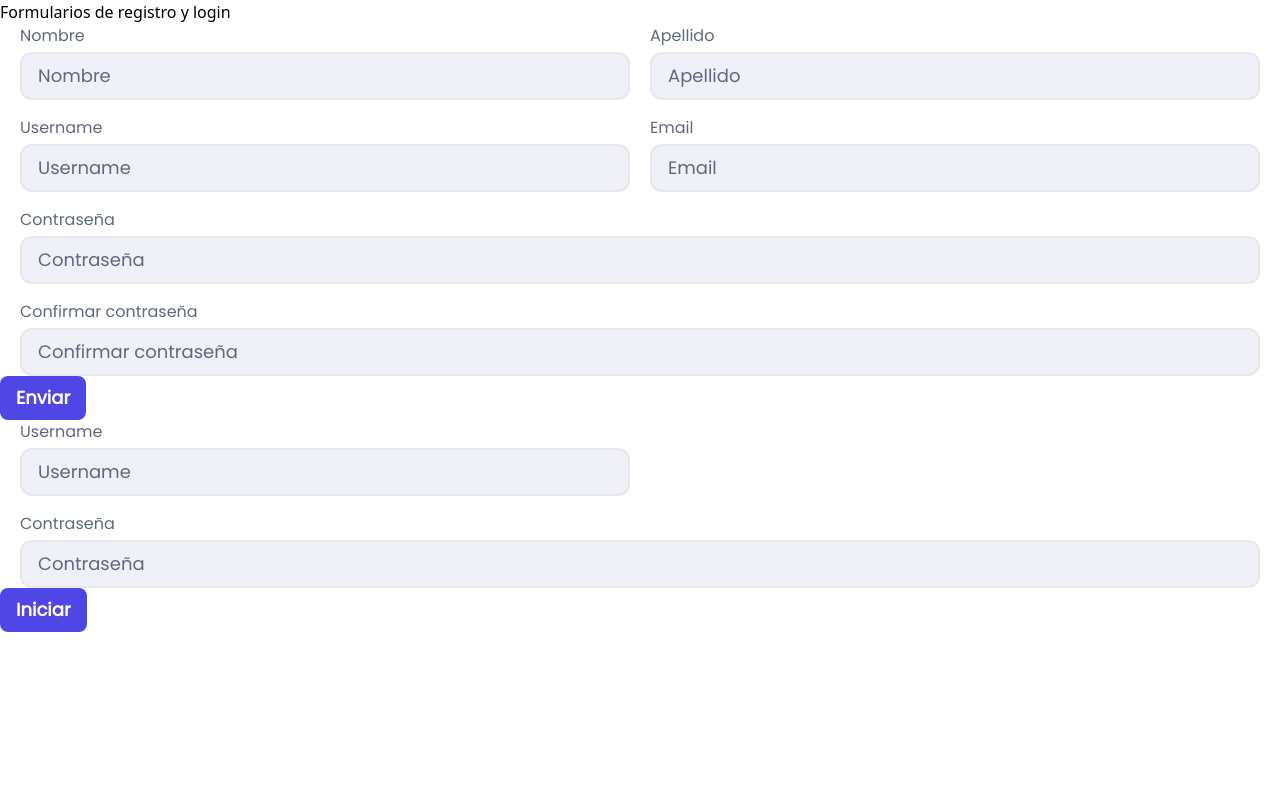
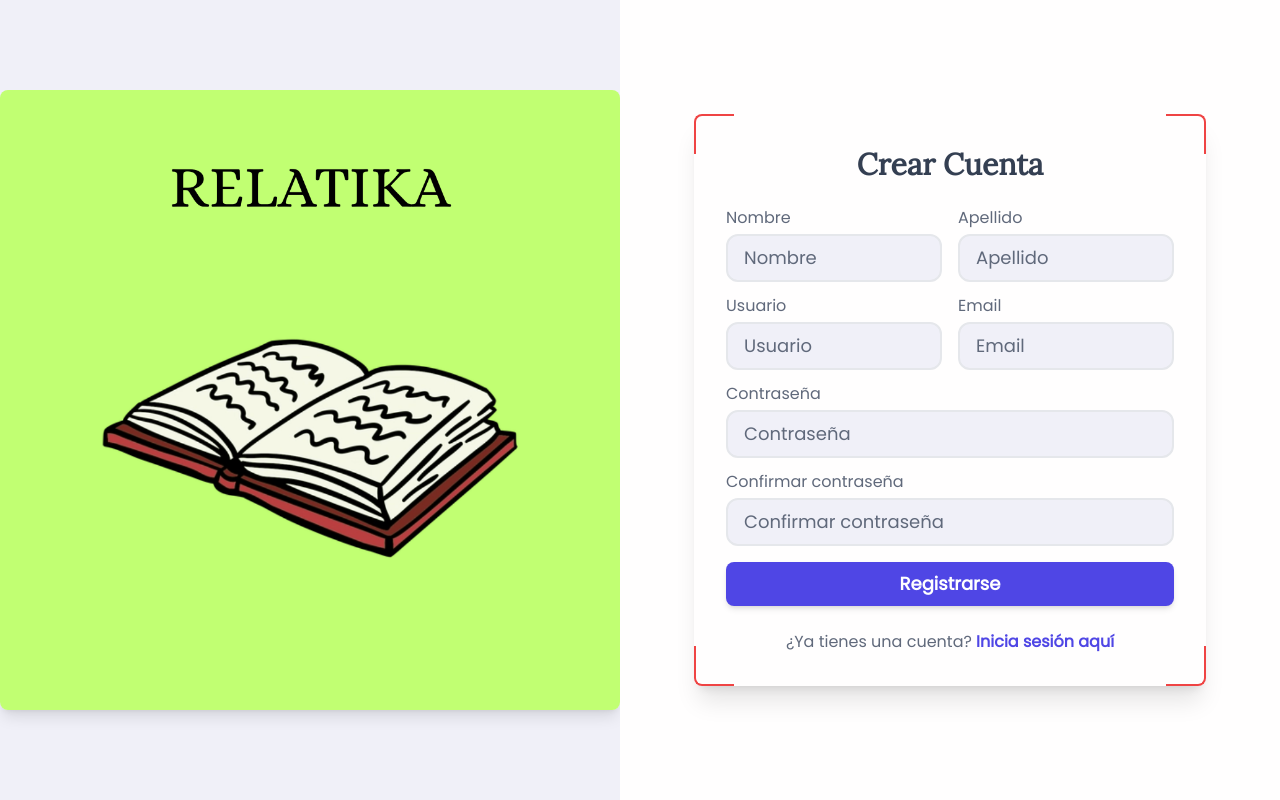
Before and after one commit to ederleo21/relatika-frontend, a React (Vite) app: page / in a window 1280 px wide. Built offline with nearby package versions, Linux system fonts and the light colour scheme.

Commit message:
Diseño de auth casi completado

```diff
--- a/package.json
+++ b/package.json
@@ -17,6 +17,7 @@
     "flowbite": "^3.1.2",
     "flowbite-react": "^0.12.4",
     "formik": "^2.4.6",
+    "framer-motion": "^12.23.12",
     "react": "^19.1.0",
     "react-dom": "^19.1.0",
     "react-redux": "^9.2.0",
--- /dev/null
+++ b/src/global/components/atoms/BorderDesign.jsx
@@ -0,0 +1,8 @@
+export const BorderDesign = () => (
+    <>
+          <span className="absolute top-0 left-0 w-10 h-10 border-t-2 border-l-2 border-red_coral rounded-tl-lg"></span>
+          <span className="absolute top-0 right-0 w-10 h-10 border-t-2 border-r-2 border-red_coral rounded-tr-lg"></span>
+          <span className="absolute bottom-0 left-0 w-10 h-10 border-b-2 border-l-2 border-red_coral rounded-bl-lg"></span>
+          <span className="absolute bottom-0 right-0 w-10 h-10 border-b-2 border-r-2 border-red_coral rounded-br-lg"></span>
+    </>
+)
--- a/src/modules/auth/components/LoginForm.jsx
+++ b/src/modules/auth/components/LoginForm.jsx
@@ -16,6 +16,7 @@ const initialValues = {
     username: "",
     password: ""
 }
+
 export const LoginForm = () => {
   const navigate = useNavigate();
 
@@ -34,16 +35,21 @@ export const LoginForm = () => {
         validationSchema={validationSchema}
         onSubmit={handleSubmit}
       >
-      {({ isSubmitting }) => (
-        <Form>
-          <div className='grid grid-cols-2 gap-x-5 gap-y-4 px-5 font-poppins'>
-            <InputField name="username" placeholder="Username" label="Username" />
-            <InputField name="password" type='password' placeholder="Contraseña" label="Contraseña" className='col-span-2' />
-          </div>
+        {({ isSubmitting }) => (
+          <Form className="space-y-4">
+            <div className="grid grid-cols-1 gap-y-6 font-poppins">
+              <InputField name="username" placeholder="Usuario" label="Usuario" />
+              <InputField name="password" type="password" placeholder="Contraseña" label="Contraseña"/>
+            </div>
 
-          <Button type='submit' text={isSubmitting ? "Iniciando..." : "Iniciar"} className='bg-indigo-600 hover:bg-indigo-700' disabled={isSubmitting} />
-        </Form>
-      )}
+            <Button
+              type="submit"
+              text={isSubmitting ? "Espere..." : "Iniciar"}
+              className="w-full bg-indigo_light hover:bg-indigo-700 text-white py-2 rounded-lg shadow-md transition"
+              disabled={isSubmitting}
+            />
+          </Form>
+        )}
       </Formik>
     </section>
   )
--- a/src/modules/auth/components/RegisterForm.jsx
+++ b/src/modules/auth/components/RegisterForm.jsx
@@ -44,17 +44,22 @@ export const RegisterForm = () => {
         onSubmit={handleSubmit}
       >
         {({ isSubmitting }) => (
-        <Form>
-          <div className='grid grid-cols-2 gap-x-5 gap-y-4 px-5 font-poppins'>
+          <Form className="space-y-4">
+            <div className="grid grid-cols-2 gap-x-4 gap-y-3 font-poppins">
               <InputField name="first_name" placeholder="Nombre" label="Nombre" />
               <InputField name="last_name" placeholder="Apellido" label="Apellido" />
-            <InputField name="username" placeholder="Username" label="Username" />
+              <InputField name="username" placeholder="Usuario" label="Usuario" />
               <InputField name="email" placeholder="Email" label="Email" />
-            <InputField name="password" type='password' placeholder="Contraseña" label="Contraseña" className='col-span-2' />
-            <InputField name="password2" type='password' placeholder="Confirmar contraseña" label="Confirmar contraseña" className='col-span-2' />
+              <InputField name="password" type="password" placeholder="Contraseña" label="Contraseña" className="col-span-2"/>
+              <InputField name="password2" type="password" placeholder="Confirmar contraseña" label="Confirmar contraseña" className="col-span-2"/>
             </div>
 
-          <Button type='submit' text={isSubmitting ? "Enviando..." : "Enviar"} className='bg-indigo-600 hover:bg-indigo-700' disabled={isSubmitting} />
+            <Button
+              type="submit"
+              text={isSubmitting ? "Espere..." : "Registrarse"}
+              className="w-full bg-indigo_light hover:bg-indigo-700 text-white py-2 rounded-lg shadow-md transition"
+              disabled={isSubmitting}
+            />
           </Form>
         )}
       </Formik>
--- a/src/modules/auth/pages/RegisterAndLoginPage.jsx
+++ b/src/modules/auth/pages/RegisterAndLoginPage.jsx
@@ -1,13 +1,48 @@
+import { useState } from 'react'
+import { motion, AnimatePresence } from 'framer-motion'
+
+import img from '../../../assets/RELATIKA.png'
+import { BorderDesign } from '../../../global/components/atoms/BorderDesign'
 import { RegisterForm } from '../components/RegisterForm'
 import { LoginForm } from '../components/LoginForm'
 
 export const RegisterAndLogin = () => {
+  const [isLogin, setIsLogin] = useState(false);
 
   return (
-    <div>
-        <h1>Formularios de registro y login</h1>
-        <RegisterForm/>
-        <LoginForm/>
+    <div className="flex h-screen font-poppins">
+      <div className="hidden md:flex flex-1 bg-greybg justify-center items-center">
+        <img
+          src={img}
+          alt="Decoración"
+          className="w-full h-auto rounded-lg shadow-lg object-cover"
+        />
+      </div>
+
+      <div className="flex flex-1 bg-lightbg justify-center items-center relative px-5">
+        <div className="relative w-full max-w-lg p-8 rounded-lg shadow-xl bg-lightbg">
+          <BorderDesign/>
+
+          <AnimatePresence mode="wait">
+            <motion.div key={isLogin ? "login" : "register"} initial={{ opacity: 0, x: isLogin ? 50 : -50 }} animate={{ opacity: 1, x: 0 }} exit={{ opacity: 0, x: isLogin ? -50 : 50 }} transition={{ duration: 0.3 }}>
+              <h1 className="font-lora text-darktext text-3xl font-bold mb-6 text-center">
+                {isLogin ? "Iniciar Sesión" : "Crear Cuenta"}
+              </h1>
+              {isLogin ? <LoginForm /> : <RegisterForm />}
+            </motion.div>
+          </AnimatePresence>
+
+          <p className="mt-6 text-center text-lighttext">
+            {isLogin ? "¿No tienes cuenta?" : "¿Ya tienes una cuenta?"}{" "}
+            <button
+              onClick={() => setIsLogin(!isLogin)}
+              className="text-indigo_light font-semibold hover:underline"
+            >
+              {isLogin ? "Regístrate aquí" : "Inicia sesión aquí"}
+            </button>
+          </p>
+        </div>
+      </div>
     </div>
   )
 }
--- a/tailwind.config.js
+++ b/tailwind.config.js
@@ -14,7 +14,7 @@ export default {
         lighttext: '#60697B',
         darktext: '#343F52',
         red_coral: '#EF4444',
-        indigo_light: '#776BFF'
+        indigo_light: '#4f46e5'
       },
       fontFamily: {
           poppins: ['Poppins', 'sans-serif'],
```
Also changed, not shown: src/assets/RELATIKA.png (added), 1 other file (tests, documents, lock files or other folders). Lines whose indentation alone changed are shown as unchanged.
